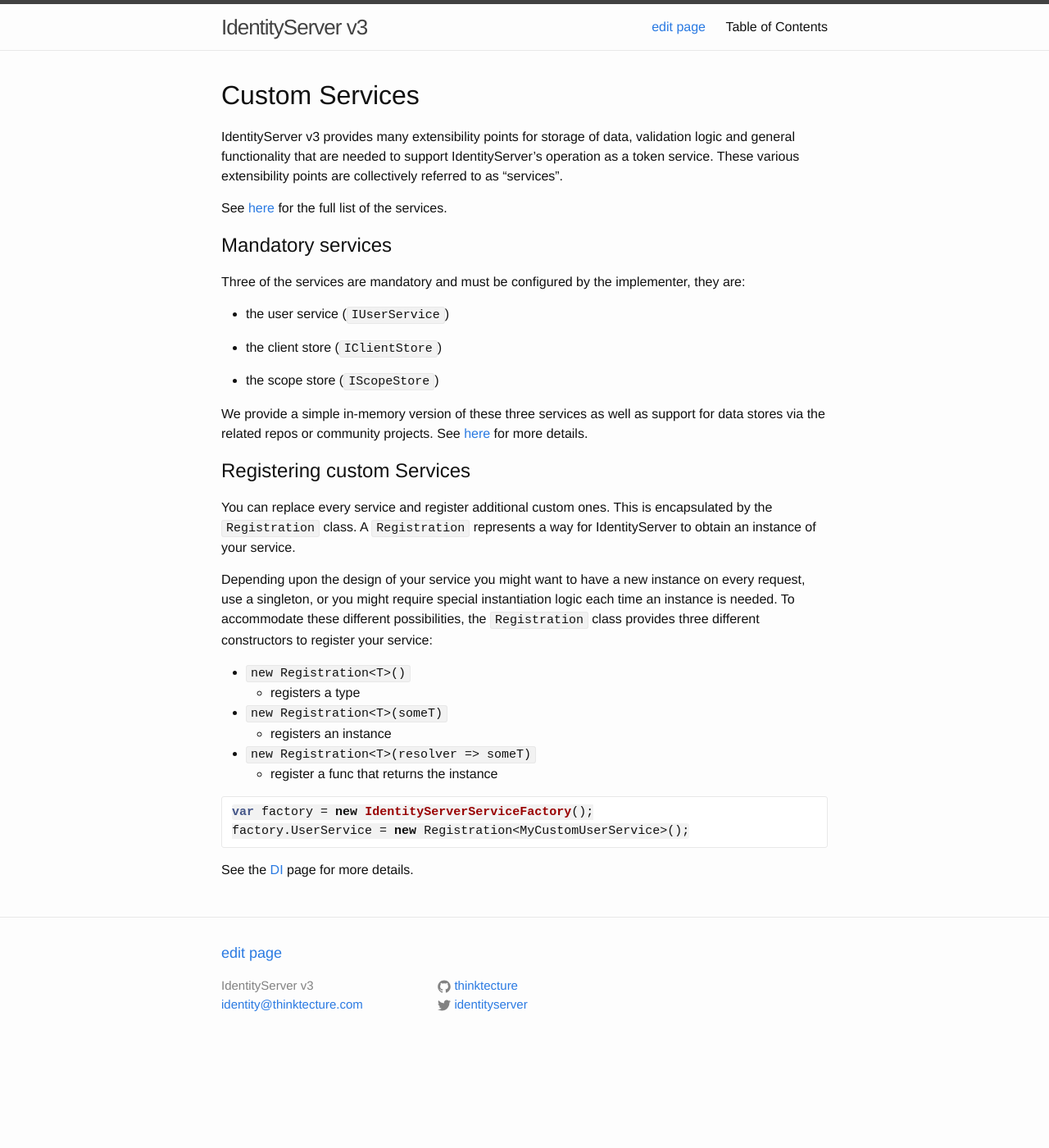
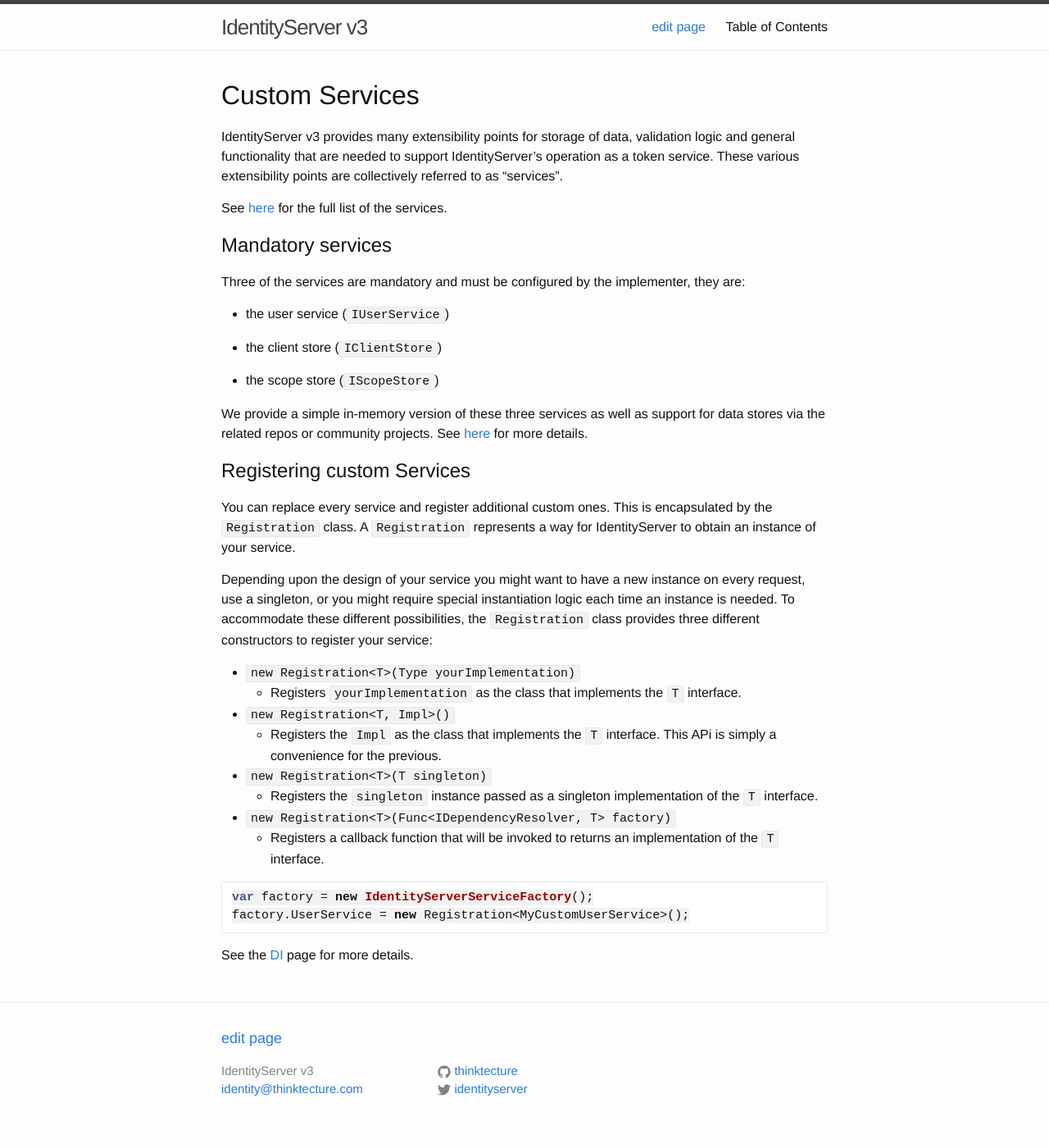
Before and after one commit to IdentityServer/Documentation, a Jekyll site: the page built from docs/advanced/customServices.md, in a window 1280 px wide. Shown: the whole page at 82% size. Built offline with Jekyll 4.4.1, drawn with Linux system fonts in a browser that asks for light colours; Markdown is read by kramdown in place of the engine named in the settings; before the commit the page ends 1296 px from its top, so only the background shows below that.

Commit message:
Update customServices.md

````diff
--- a/docs/advanced/customServices.md
+++ b/docs/advanced/customServices.md
@@ -31,12 +31,14 @@
 or you might require special instantiation logic each time an instance is needed.
 To accommodate these different possibilities, the `Registration` class provides three different constructors to register your service:
 
-* `new Registration<T>()`
-    * registers a type
-* `new Registration<T>(someT)`
-    * registers an instance
-* `new Registration<T>(resolver => someT)`
-    * register a func that returns the instance
+* `new Registration<T>(Type yourImplementation)`
+    * Registers `yourImplementation` as the class that implements the `T` interface.
+* `new Registration<T, Impl>()`
+    * Registers the `Impl` as the class that implements the `T` interface. This APi is simply a convenience for the previous.
+* `new Registration<T>(T singleton)`
+    * Registers the `singleton` instance passed as a singleton implementation of the `T` interface.
+* `new Registration<T>(Func<IDependencyResolver, T> factory)`
+    * Registers a callback function that will be invoked to returns an implementation of the `T` interface.
 
 ```csharp
 var factory = new IdentityServerServiceFactory();
````
